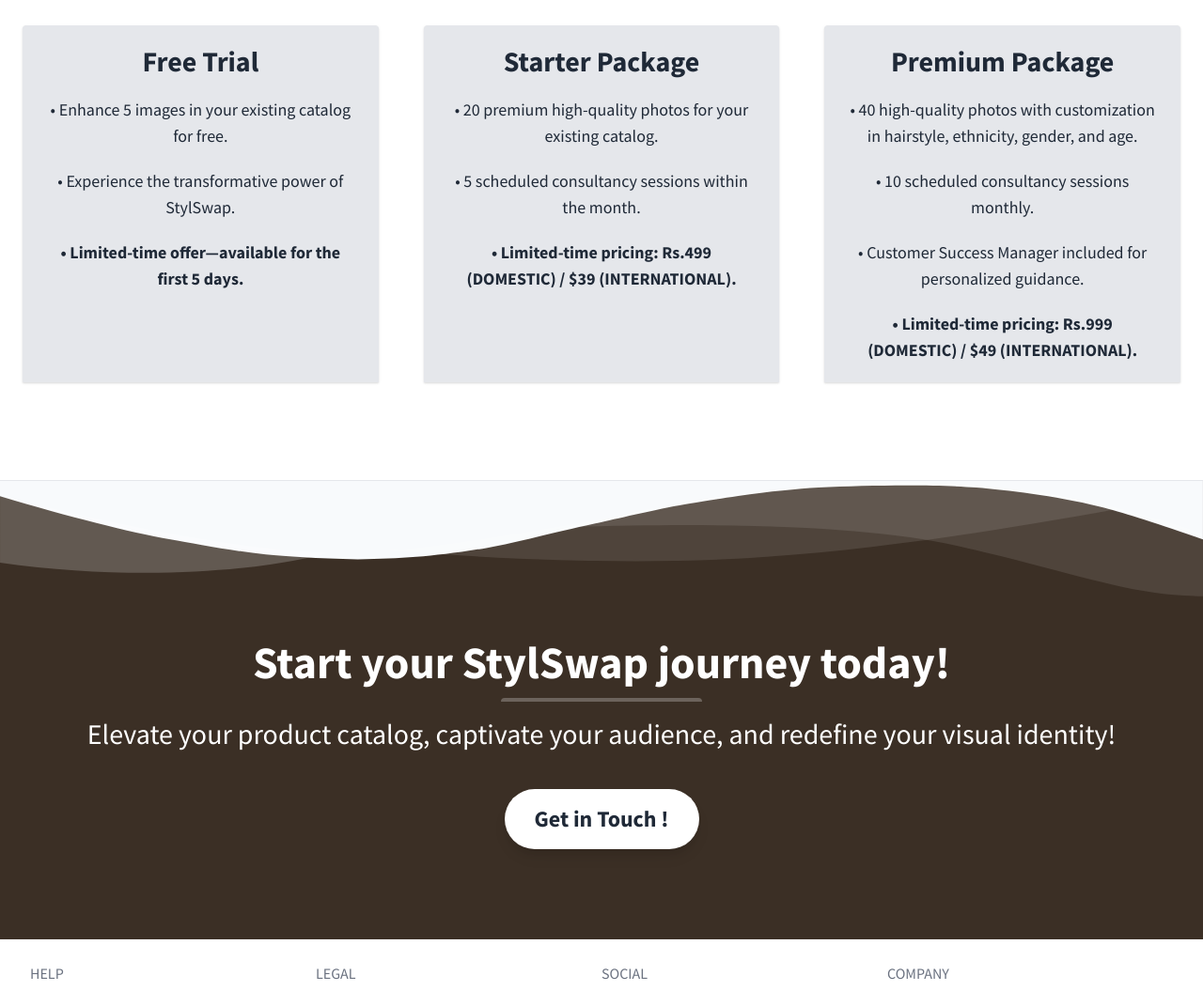
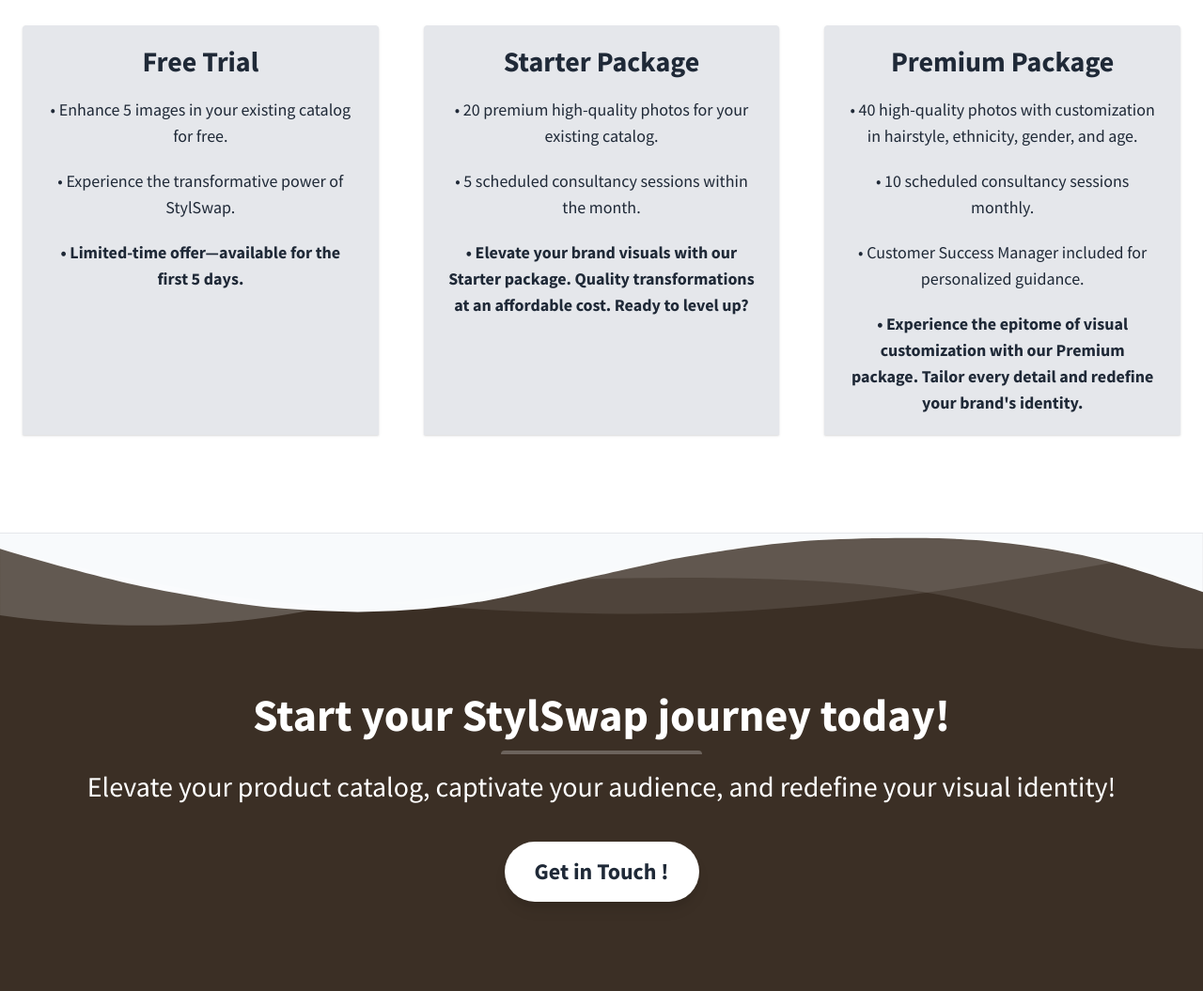
Before and after one commit to himanshusingh71/StylSwap, a plain HTML site: page index.html in a window 1280 px wide. Shown: the part 1690-2745 px from the top of the page at 94% size. Drawn offline with nearby package versions, Linux system fonts and the light colour scheme.

Commit message:
Update index.html

```diff
--- a/index.html
+++ b/index.html
@@ -718,8 +718,8 @@
             <p
               class="text-gray-800 text-lg font-bold text-center text-base px-6 mb-5"
             >
-              &bull; Limited-time pricing: Rs.499 (DOMESTIC) / $39
-              (INTERNATIONAL).
+              &bull; Elevate your brand visuals with our Starter package.
+              Quality transformations at an affordable cost. Ready to level up?
             </p>
           </div>
         </div>
@@ -749,8 +749,9 @@
             <p
               class="text-gray-800 text-lg font-bold text-center text-base px-6 mb-5"
             >
-              &bull; Limited-time pricing: Rs.999 (DOMESTIC) / $49
-              (INTERNATIONAL).
+              &bull; Experience the epitome of visual customization with our
+              Premium package. Tailor every detail and redefine your brand's
+              identity.
             </p>
           </div>
         </div>
```
